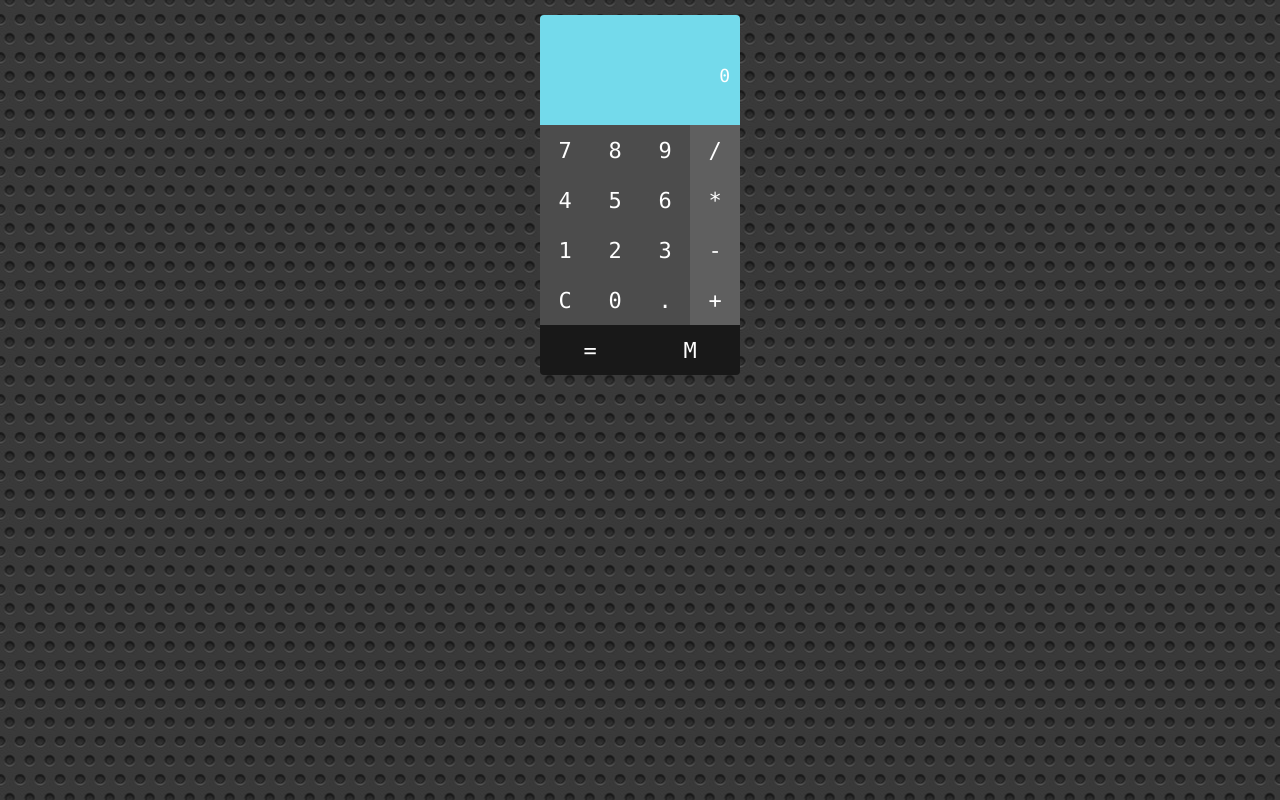
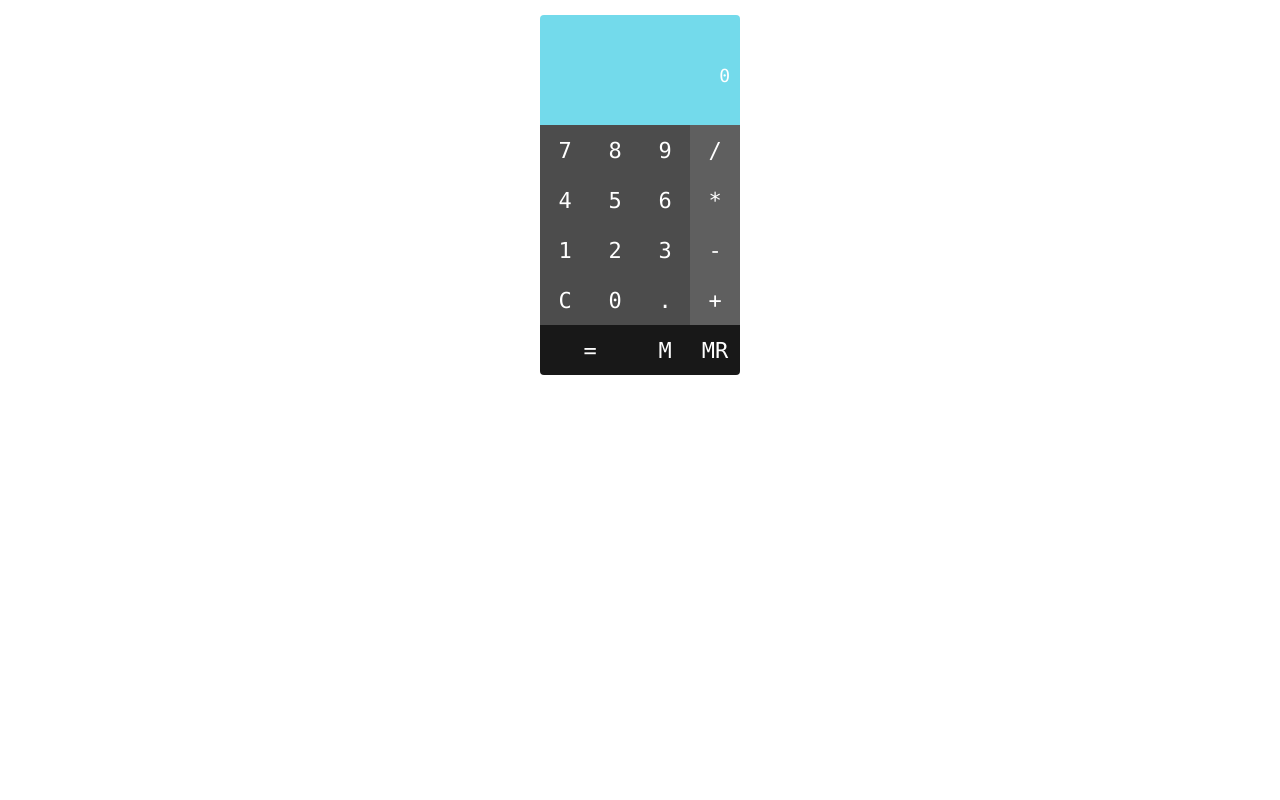
Before and after one commit to lautomator/calculator, a plain HTML site: page index.html in a window 1280 px wide. Drawn offline with Linux system fonts and the light colour scheme.

Commit message:
Revert "refactoring styles a bit"
I am going to leave this as-is for now as we will refactor the entire app using REACT js

This reverts commit ccd4dfc9e811a7dcc0d9e4fb1e0feebc402c5f76.

```diff
--- a/index.html
+++ b/index.html
@@ -7,7 +7,7 @@
         <meta name="robots" content="noindex, nofollow">
         <meta name="description" content="This is a calculator.">
         <meta name="author" content="John Merigliano">
-        <link rel="shortcut icon" type="image/x-icon" href="img/c.png">
+        <link rel="shortcut icon" type="image/x-icon" href="c.png">
         <title>Calculator</title>
     </head>
     <body style="opacity: 0;">
@@ -136,9 +136,8 @@
                 calculatorApp.init(calculatorApp);
 
                 setTimeout(function () {
-                    calculatorApp.targets.body[0].style.backgroundImage = "url('img/bg_dots.jpg')";
                     calculatorApp.targets.body[0].style.opacity = "1.0";
-                }, 300);
+                }, 200);
             });
         </script>
     </body>
--- a/style.css
+++ b/style.css
@@ -4,11 +4,10 @@
 }
 
 body {
-    background-color: #2b2b2b;
     font-family: "Monaco", sans-serif;
     padding: 15px;
-    -webkit-transition: opacity 1s;
-    transition: opacity 1s;
+    -webkit-transition: opacity 0.5s;
+    transition: opacity 0.5s;
 }
 
 .container {
@@ -16,7 +15,7 @@ body {
     height: 360px;
     margin: 0 auto;
     overflow: hidden;
-    width: 100%;
+    width: 200px;
 }
 
 .display {
@@ -53,11 +52,11 @@ body {
     display: grid;
     font-size: 22px;
     float: left;
-    height: 75px;
+    height: 50px;
     line-height: 52px;
     overflow: hidden;
     text-align: center;
-    width: 25%;
+    width: 50px;
 }
 
 .key-equal {
@@ -75,26 +74,3 @@ body {
 .keypress {
     background-color: #3a3a3a;
 }
-
-/*
- * =======
- * DESKTOP
- * =======
- */
-@media only screen and (min-width: 768px) {
-
-    .container {
-        width: 200px;
-    }
-
-    .key {
-        height: 50px;
-        width: 50px;
-    }
-
-    .key-other {
-        width: 100px;
-    }
-
-
-}
```
Also changed, not shown: c.png (renamed from img/c.png), img/bg_dots.jpg (deleted).
